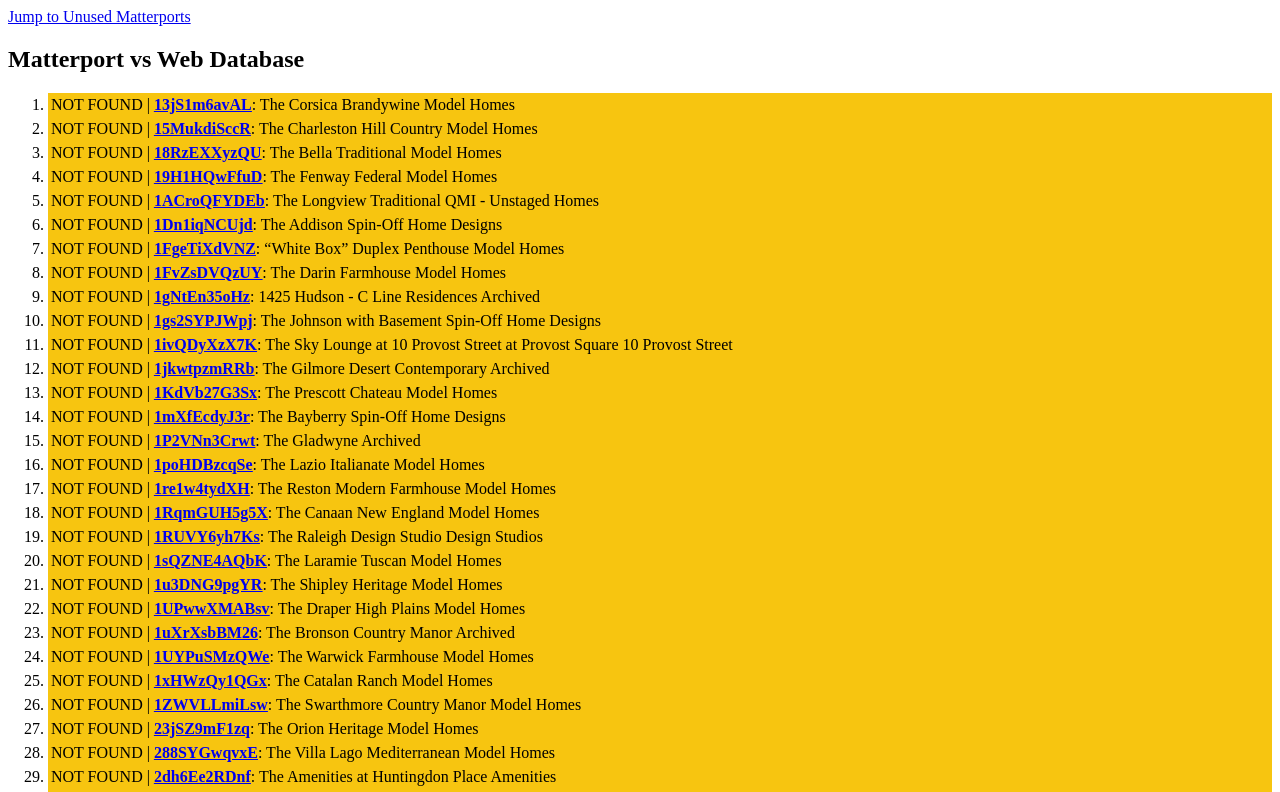
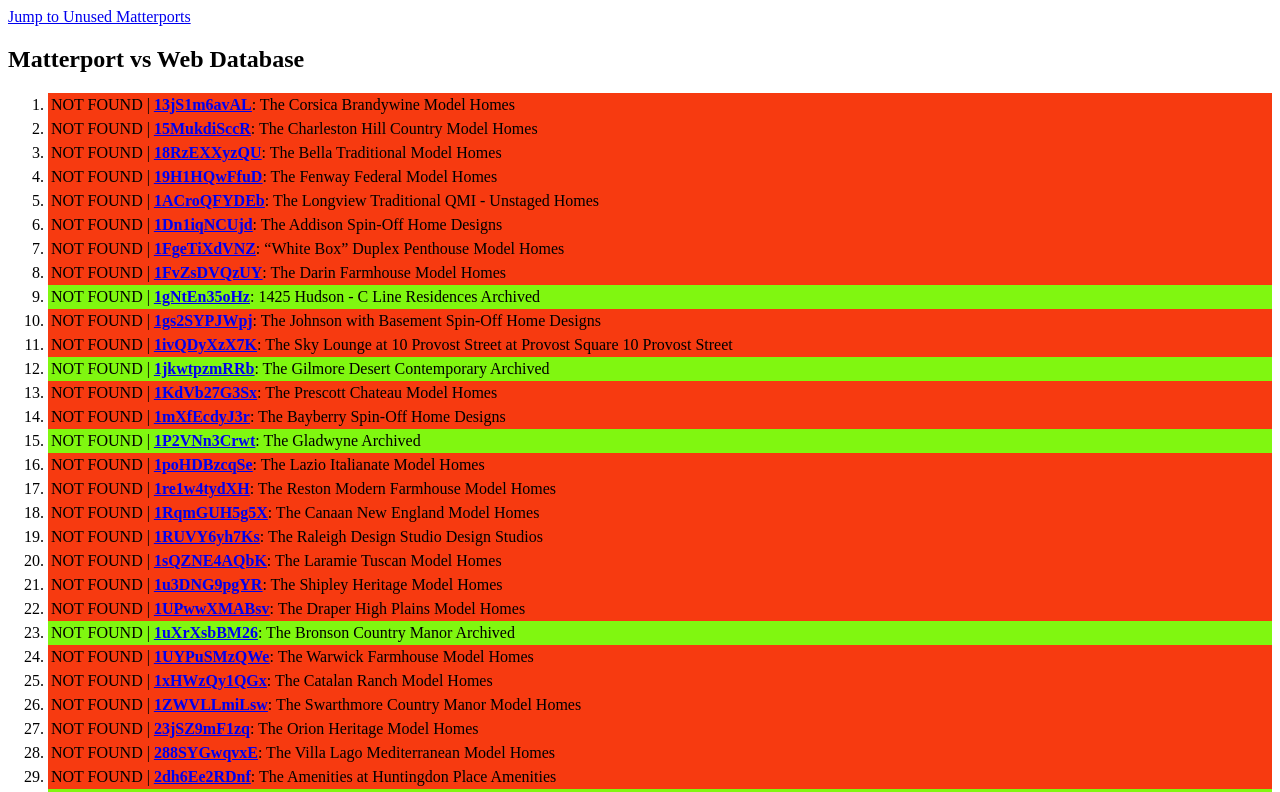
Before and after one commit to tollbros/matterport-dashboard, a Next.js app: page / in a window 1280 px wide. Shown: the top 792 px of the page. Built offline with nearby package versions, Linux system fonts and the light colour scheme; no server answers.

Commit message:
stoplight

```diff
--- a/src/app/page.js
+++ b/src/app/page.js
@@ -98,9 +98,10 @@
               const mLinkID = mLink.split('/')[mLink.split('/').length - 1];
 
               const live = isLive(mLinkID);
+              const isArchived = removeQuotes(matterport[2]).toLowerCase().includes("archived");
 
               return (
-                <li key={index} className={!live ? styles.inActive : ""}>
+                <li key={index} className={`${!live ? styles.inActive : ""}  ${isArchived ? styles.isArchived : ""} ${(isArchived && !live) ? styles.archivedAndNotLive : ""}`}>
                   <p>{live ? "FOUND" : "NOT FOUND"} | <span><Link target="_blank" href={mLink}>{mLinkID}</Link></span>: {removeQuotes(matterport[0])} {removeQuotes(matterport[2])}</p>
                 </li>
               )
@@ -116,10 +117,12 @@
               const mLinkID = mLink.split('/')[mLink.split('/').length - 1];
 
               const live = isLive(mLinkID);
+              const isArchived = removeQuotes(matterport[2]).toLowerCase().includes("archived");
+
 
               if (!live){
                 return (
-                  <li key={index} className={!live ? styles.inActive : ""}>
+                  <li key={index} className={`${!live ? styles.inActive : ""} ${isArchived ? styles.isArchived : ""} ${(isArchived && !live) ? styles.archivedAndNotLive : ""}`} >
                     <p>{live ? "FOUND" : "NOT FOUND"} | <span><Link target="_blank" href={mLink}>{mLinkID}</Link></span>: {removeQuotes(matterport[0])} {removeQuotes(matterport[2])}</p>
                   </li>
                 )
--- a/src/app/page.module.css
+++ b/src/app/page.module.css
@@ -9,7 +9,17 @@
 
 
 .inActive {
+  background: #f73a10;
+  color: black;
+}
+
+.isArchived {
   background: #f7c510;
+  color: black;
+}
+
+.archivedAndNotLive {
+  background: #80f710 !important;
   color: black;
 }
 
```
